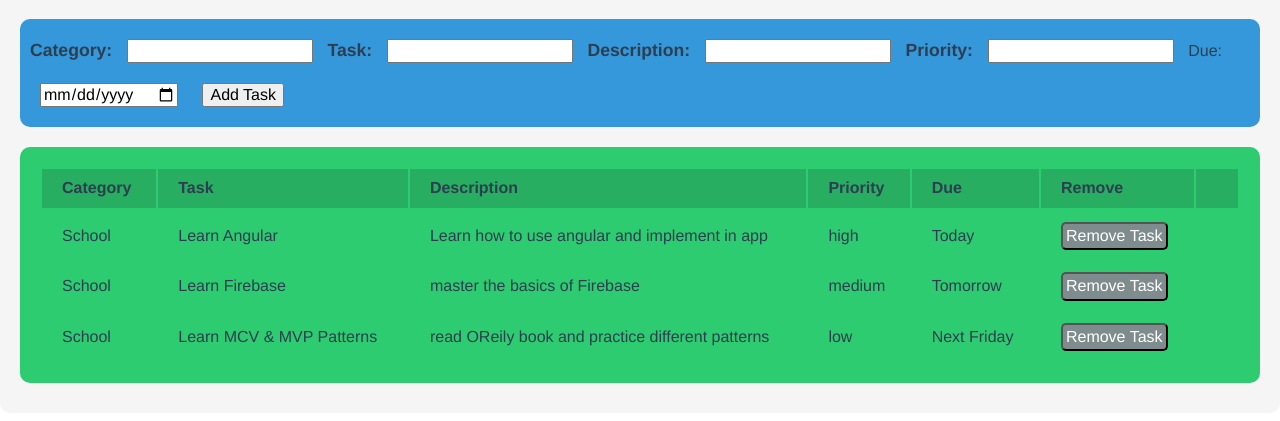
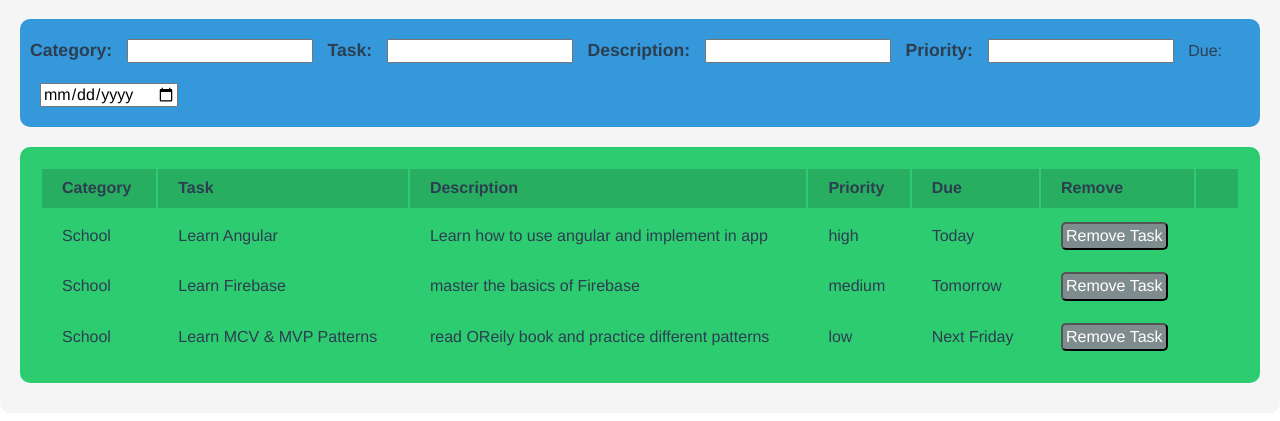
Before and after one commit to beck410/todo-app, a website: page app/index.html in a window 1280 px wide. Shown: the part 91-512 px from the top of the page. Drawn offline with nearby package versions, Linux system fonts and the light colour scheme; files that its build step writes are made by us from their sources.

Commit message:
submit button appears when form valid

```diff
--- a/app/index.html
+++ b/app/index.html
@@ -15,7 +15,7 @@
     <span>Description: </span><input type="text" ng-model="tdc.newTask.desc" />
     <span>Priority: </span><input type="text" ng-model="tdc.newTask.priority" />
     Due: <input type="date" ng-model="tdc.newTask.due" required/>
-    <input type="submit" value="Add Task" />
+    <input type="submit" value="Add Task" ng-show="myForm.$valid"/>
 
     </form>
     <table>
```
